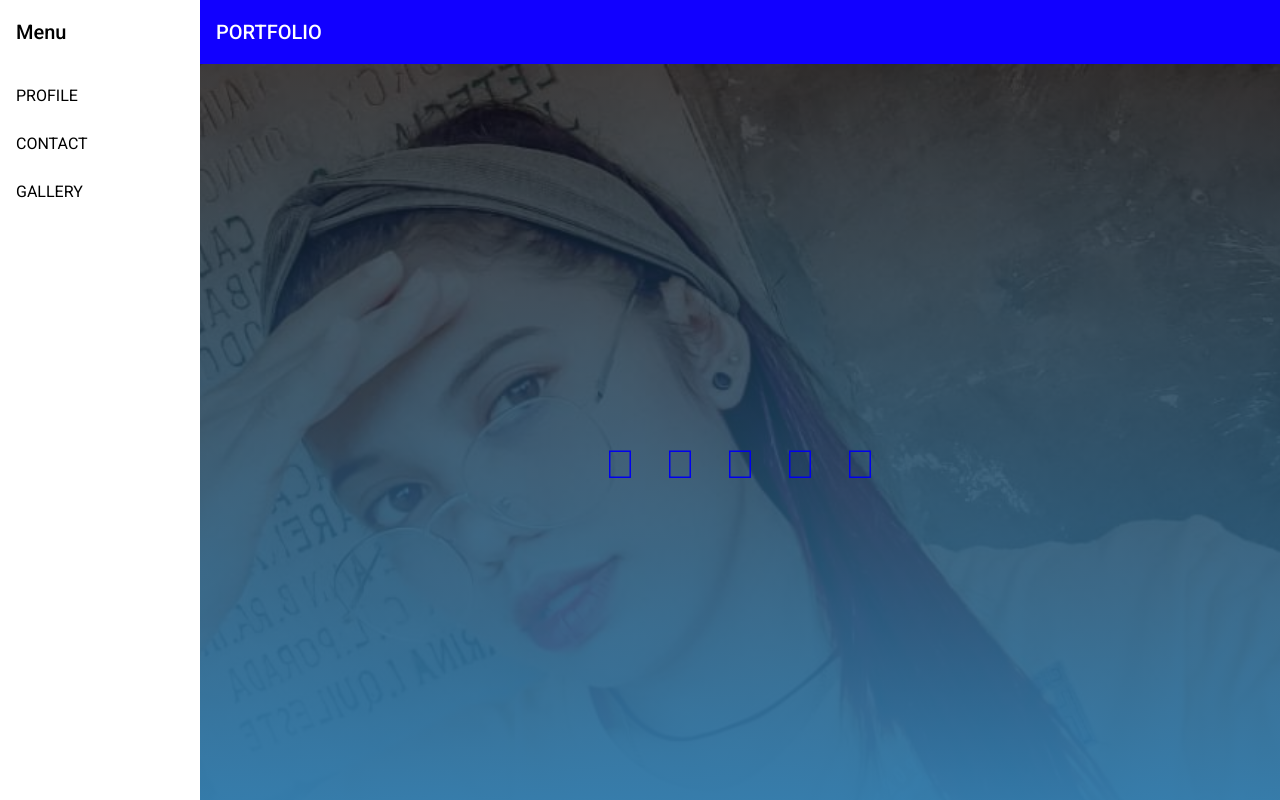
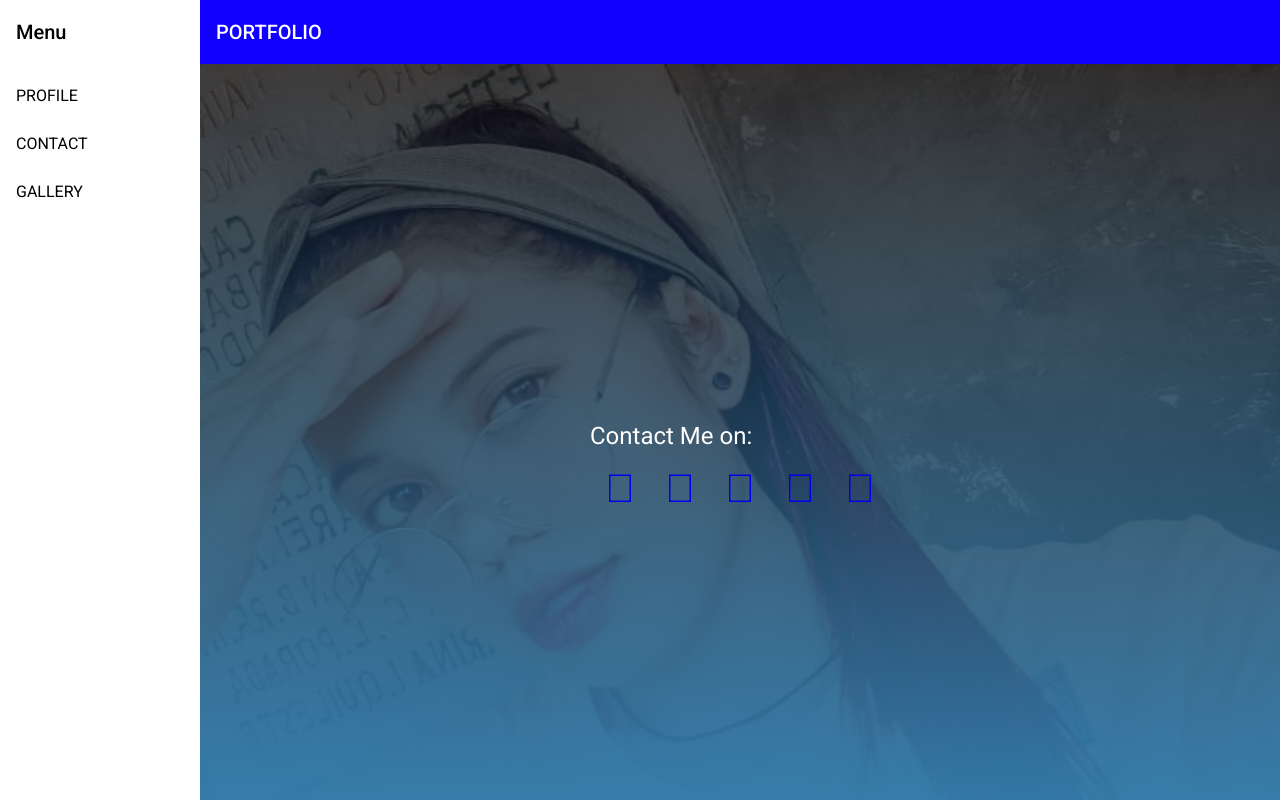
Before and after one commit to rinaflorendoirlandez/MIDTERM-EXAMINATION, an Angular app: page /contact in a window 1280 px wide. Built offline with nearby package versions, Linux system fonts and the light colour scheme.

Commit message:
contact.component.html

```diff
--- a/src/app/contact/contact.component.html
+++ b/src/app/contact/contact.component.html
@@ -2,6 +2,7 @@
     <mat-card-content>
 
       <div class="social">
+        <h1>Contact Me on: </h1>
         <a href="https:/facebook.com"><i class="fab fa-facebook"></i></a>
         <a href="https:/twitter.com"><i class="fab fa-twitter"></i></a>
         <a href="https:/instagram.com"><i class="fab fa-instagram"></i></a>
```
